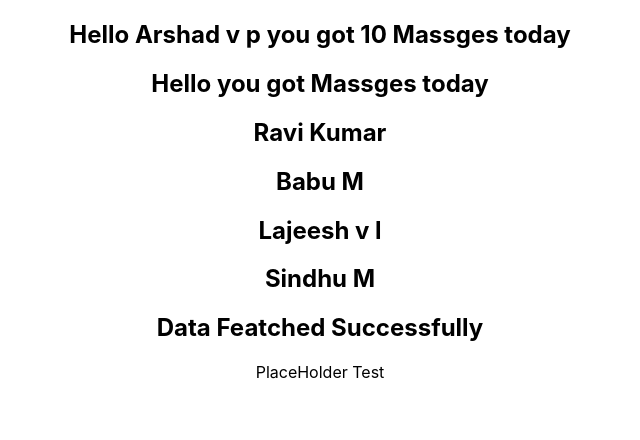
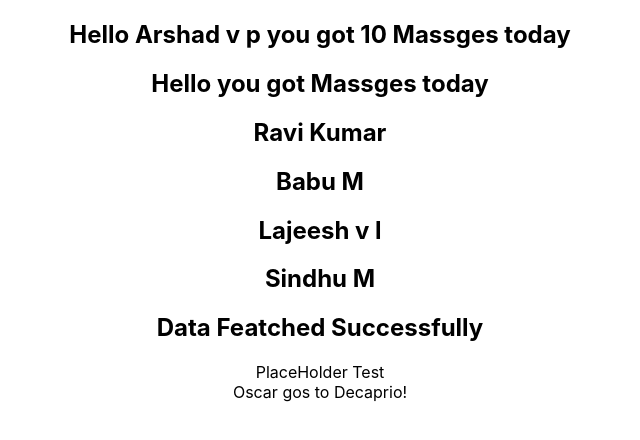
Before and after one commit to Arshad1071/react-type-script-starter, a React (Create React App) app: page / in a window 1280 px wide. Shown: the top 440 px of the page, without its empty margins (320-960 px from the left). Built offline with nearby package versions, Linux system fonts and the light colour scheme.

Commit message:
react node

```diff
--- a/src/App.tsx
+++ b/src/App.tsx
@@ -2,12 +2,12 @@ import React from "react";
 import "./App.css";
 import Greet from "./components/Greet";
 import Heading from "./components/Heading";
+import Oscar from "./components/Oscar";
 import Person from "./components/Person";
 import PresonList from "./components/PresonList";
 import Status from "./components/Status";
 
 function App() {
-
   const personName = {
     first: "Arshad",
     last: "v p",
@@ -29,17 +29,19 @@ function App() {
     {
       first: "Sindhu",
       last: "M",
-    }
-
+    },
   ];
 
   return (
     <div className="App">
       <Greet name="Arshad v p" messageCount={10} isLoggedIn={true} />
       <Person name={personName} isLoggedIn={true} />
-      <PresonList names={nameList}/>
-      <Status status="success"/>
+      <PresonList names={nameList} />
+      <Status status="success" />
       <Heading>PlaceHolder Test</Heading>
+      <Oscar>
+        <Heading>Oscar gos to Decaprio</Heading>{" "}
+      </Oscar>
     </div>
   );
 }
--- /dev/null
+++ b/src/components/Oscar.tsx
@@ -0,0 +1,13 @@
+import React from 'react'
+
+type OscarProps = {
+    children :  React.ReactNode
+}
+
+const Oscar = (props : OscarProps) => {
+  return (
+    <div>Oscar gos to Decaprio!</div>
+  )
+}
+
+export default Oscar
```
